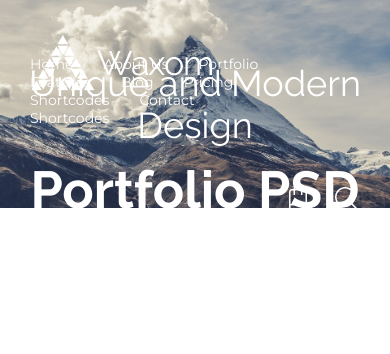
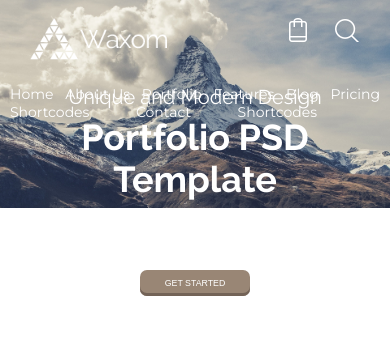
Before and after one commit to AlexKul1985/Site-Portfolio, a website: page src/index.html in a window 390 px wide. Drawn offline with Linux system fonts and the light colour scheme.

Commit message:
third commit

```diff
--- a/src/index.html
+++ b/src/index.html
@@ -39,6 +39,7 @@
 			</div>
 
 			<div class="header__icons">
+
 				<div class="icon__basket ">
 					<a href="#" class="icon__basket--1">
 						&nbsp;
@@ -56,7 +57,7 @@
 		</div>
 	</div>
 	<div class="header__slider">
-		<div class="my_slider">
+		<div >
 			<div class="header__slider--item">
 
 				<div class="wrap__desc">
--- a/src/precss/styles.less
+++ b/src/precss/styles.less
@@ -13,6 +13,16 @@
     max-width:1228px;
     margin:0 auto;
     padding: 0 30px;
+    @media screen and (max-width:1170px) {
+
+                 padding: 0 20px;
+
+                     }
+     @media screen and (max-width:992px) {
+
+                 padding: 0 10px;
+
+                     }
 }
 
 
@@ -25,6 +35,9 @@
     z-index:1000;
 
     text-align:right;
+    @media screen and (max-width:1170px) {
+            text-align:left;
+        }
 
     .wrapper {
          position: relative;
@@ -32,14 +45,35 @@
 
     .header__logo{
        position:absolute;
-        top:35px;
+        top:33px;
         left:30px;
         width:182px;
         height: 46px;
+        @media screen and (max-width:1170px) {
+            position:static;
+            margin:0 auto;
+            margin-top:15px;
+        }
+         @media screen and (max-width:992px) {
+            position:absolute;
+            margin-top:0;
+            top:18px;
+            left:30px;
+
+        }
         .logo__link {
             display:block;
             width:100%;
+            @media screen and (max-width:1170px) {
+            width:95%;
         }
+        @media screen and (max-width:992px) {
+
+           width:75%;
+
+        }
+        }
+    }
 
 
 
@@ -47,7 +81,6 @@
 
 
 
-    }
 
 
 
@@ -69,6 +102,18 @@
     .header__menu {
         display: inline-block;
         margin-top:55px;
+        @media screen and (max-width:1170px) {
+            margin-top:35px;
+        }
+         @media screen and (max-width:992px) {
+
+            width:100%;
+
+            text-align:justify;
+            margin-top:85px;
+
+        }
+
         /*Кнопка выпадающего меню*/
         .button__click {
             color:#fff;
@@ -95,6 +140,17 @@
 
 
         .menu {
+            @media screen and (max-width:992px) {
+                &::after {
+                content:"";
+                display: inline-block;
+                width:100%;
+                height:0;
+                text-align: justify;
+
+            }
+
+            }
 
             &__item {
 
@@ -102,6 +158,15 @@
             margin-right: 30px;
             font-size:0.875em;
             font-family: 'Montserrat', sans-serif;
+            @media screen and (max-width:992px) {
+            float: none;
+            display: inline-block;
+             margin-right: 0px;
+
+
+
+
+        }
                 &:last-child {
                      margin-right: 63px;
                 };
@@ -124,7 +189,16 @@
         font-size:0;
         float:right;
 
-
+        @media screen and (max-width:1170px) {
+            margin-top:35px;
+        }
+        @media screen and (max-width:992px) {
+            margin-top:0;
+            float:none;
+            position:absolute;
+            top:18px;
+            right:30px;
+        }
 
 
         .icon__basket {
@@ -154,7 +228,7 @@
                 width:25px;
                 height: 23px;
                 background: url(../img/sprite_1.png) no-repeat -31px -140px;
-
+                cursor: pointer;
             }
              /*---------строка поиска--------*/
 
@@ -202,6 +276,12 @@
         bottom:0;
         margin: auto;
         text-align: center;
+         @media screen and (max-width:992px) {
+
+                 top:40%;
+
+                     }
+
 
             .header__slider--text  {
                 display: block;
@@ -209,6 +289,15 @@
                 font-family: 'Raleway', sans-serif;
                 color:#fff;
                 margin-bottom:13px;
+                 @media screen and (max-width:1170px) {
+                    font-size:1.75em;
+                }
+                 @media screen and (max-width:992px) {
+
+                font-size:1.25em;
+                margin-bottom:7px;
+
+                     }
 
             }
 
@@ -218,6 +307,10 @@
                 color:#fff;
                 font-weight: bold;
                  margin-bottom:16px;
+                  @media screen and (max-width:992px) {
+                    font-size:2.25em;
+                    margin-bottom:10px;
+                }
 
             }
             p.header__slider--prg {
@@ -227,6 +320,10 @@
                 font-family: 'Myriad Pro', sans-serif;
                 color:#fff;
                  margin-bottom:52px;
+                  @media screen and (max-width:992px) {
+                    font-size:0.55em;
+                    margin-bottom:42px;
+                }
 
             }
             a.header__slider--button {
@@ -239,7 +336,11 @@
                 border-radius:7px;
                 background: #998675;
                 box-shadow:  0 -3px 0 rgba(115,99,87,1) inset;
+                @media screen and (max-width:992px) {
+                font-size:0.55em;
+                padding:8px 25px;
 
+                }
             }
 
             }
```
Also changed, not shown: src/css/styles.css, 1 other file.
